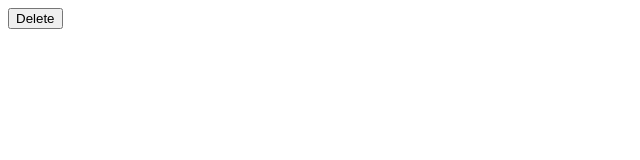
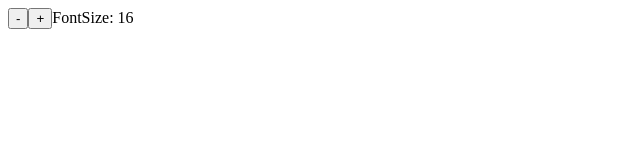
Before and after one commit to projectgithubrepository/AngularCurso, an Angular app: page / in a window 1280 px wide. Shown: the top 160 px of the page, without its empty margins (0-640 px from the left). Built offline with nearby package versions, Linux system fonts and the light colour scheme.

Commit message:
two-way binding

```diff
--- /dev/null
+++ b/src/app/app-sizer/app-sizer.component.html
@@ -0,0 +1,5 @@
+<div>
+    <button (click)="dec()">-</button>
+    <button (click)="inc()">+</button>
+    <label [style.font-size.px]="size">FontSize: {{size}}</label>
+</div>
--- /dev/null
+++ b/src/app/app-sizer/app-sizer.component.ts
@@ -0,0 +1,29 @@
+import { Component, EventEmitter, Input, OnInit, Output } from '@angular/core';
+
+@Component({
+  selector: 'app-app-sizer',
+  templateUrl: './app-sizer.component.html',
+  styleUrls: ['./app-sizer.component.css']
+})
+export class AppSizerComponent implements OnInit {
+  @Input() size: number = 0;
+  @Output() sizeChange = new EventEmitter<number>();
+
+  constructor() { }
+
+  ngOnInit(): void {
+  }
+
+  //2 métodos dec=decrease inc=increase, usam resize para mudar o valor da propriedade size
+  dec() {
+    this.resize(-1);
+  }
+  inc() {
+    this.resize(+1);
+  }
+
+  resize(delta:number) {
+    this.size = Math.min(40, Math.max(8, + this.size + delta));
+    this.sizeChange.emit(this.size);
+  }
+}
--- a/src/app/app.component.html
+++ b/src/app/app.component.html
@@ -48,3 +48,12 @@ child to parent: using output decorator -->
 <!-- prop binding
 <p><img [src]="itemImageUrl" alt=""></p>
 -->
+
+<!-- two-way binding
+<app-app-sizer [(size)]="fontSizepx"></app-app-sizer>
+<div [style.font-size.px]="fontSizepx">Resizible text</div>
+-->
+
+<!-- two-way binding
+    é combinação reduzida entre property binding ( [size]="fontSizepx" ) e event binding ( (sizeChange)="fontSizepx" ) -->
+<app-app-sizer [size]="fontSizepx" (sizeChange)="fontSizepx"></app-app-sizer>
--- a/src/app/app.component.ts
+++ b/src/app/app.component.ts
@@ -1,10 +1,10 @@
 import { Component, OnInit, OnDestroy } from '@angular/core';
 
-// @Component({
-//   selector: 'app-root',
-//   templateUrl: './app.component.html',
-//   styleUrls: ['./app.component.css']
-// })
+@Component({
+  selector: 'app-root',
+  templateUrl: './app.component.html',
+  styleUrls: ['./app.component.css']
+})
 
 // binding attribute, class e style
 
@@ -63,14 +63,14 @@ import { Component, OnInit, OnDestroy } from '@angular/core';
 // })
 
 //event binding
-@Component({
-  selector: 'app-root',
-  template: `
-    <!-- <button (click)="onSave()">Save</button> -->
-    <app-item-details (deleteRequest)="deleteItem($event)"></app-item-details>
-  `,
-  styleUrls: ['./app.component.css']
-})
+// @Component({
+//   selector: 'app-root',
+//   template: `
+//     <!-- <button (click)="onSave()">Save</button> -->
+//     <app-item-details (deleteRequest)="deleteItem($event)"></app-item-details>
+//   `,
+//   styleUrls: ['./app.component.css']
+// })
 
 export class AppComponent {
   //first lesson
@@ -125,8 +125,11 @@ export class AppComponent {
   //   console.log('click and save');
   // }
 
-  deleteItem(item:any){
-    console.log(item)
-  }
+  // deleteItem(item:any){
+  //   console.log(item)
+  // }
+
+  //two-way binding
+  fontSizepx = 16;
 
 }
--- a/src/app/app.module.ts
+++ b/src/app/app.module.ts
@@ -8,6 +8,7 @@ import { ParentComponent } from './parent/parent.component';
 import { ChildComponent } from './child/child.component';
 import { GreetingsPipePipe } from './greetings-pipe.pipe';
 import { ItemDetailsComponent } from './item-details/item-details.component';
+import { AppSizerComponent } from './app-sizer/app-sizer.component';
 
 @NgModule({
   declarations: [
@@ -17,6 +18,7 @@ import { ItemDetailsComponent } from './item-details/item-details.component';
     ChildComponent,
     GreetingsPipePipe,
     ItemDetailsComponent,
+    AppSizerComponent,
   ],
   imports: [
     BrowserModule,
```
Also changed, not shown: src/app/app-sizer/app-sizer.component.css (added), 1 other file (tests, documents, lock files or other folders).
